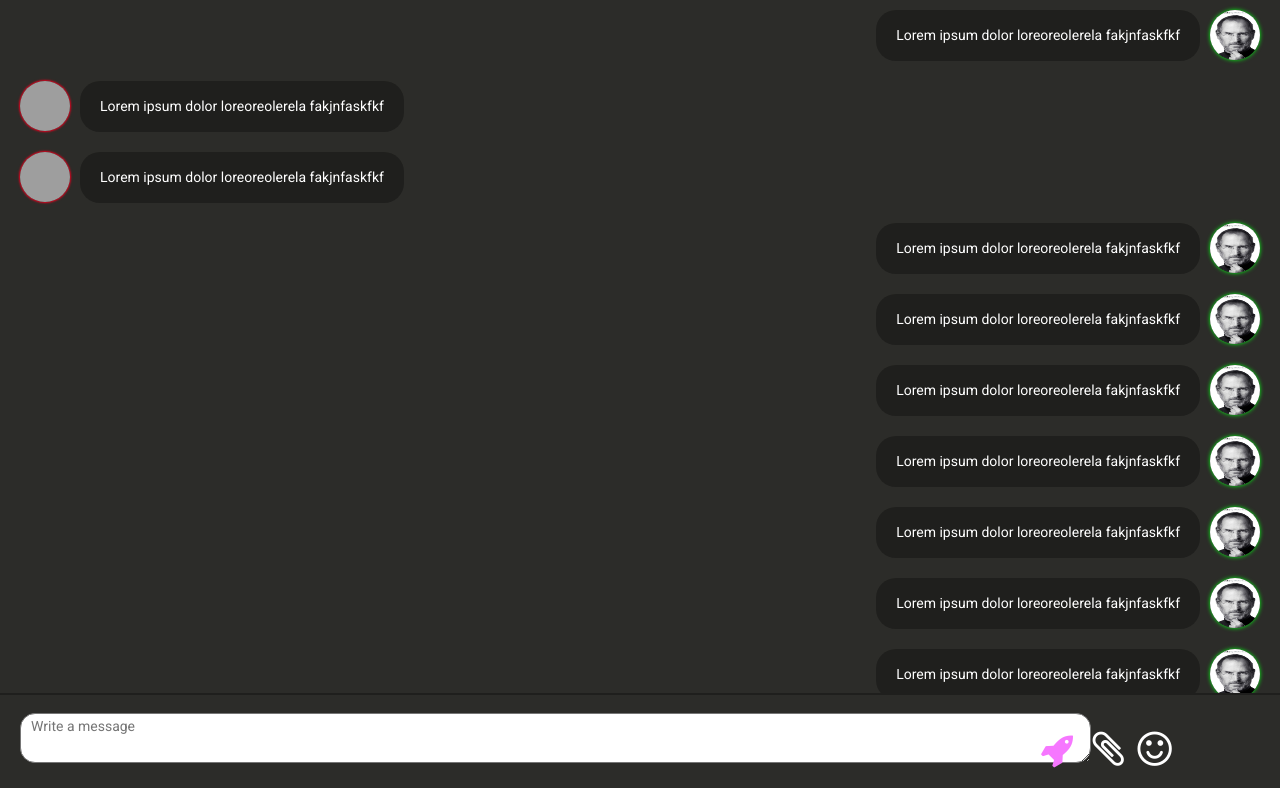
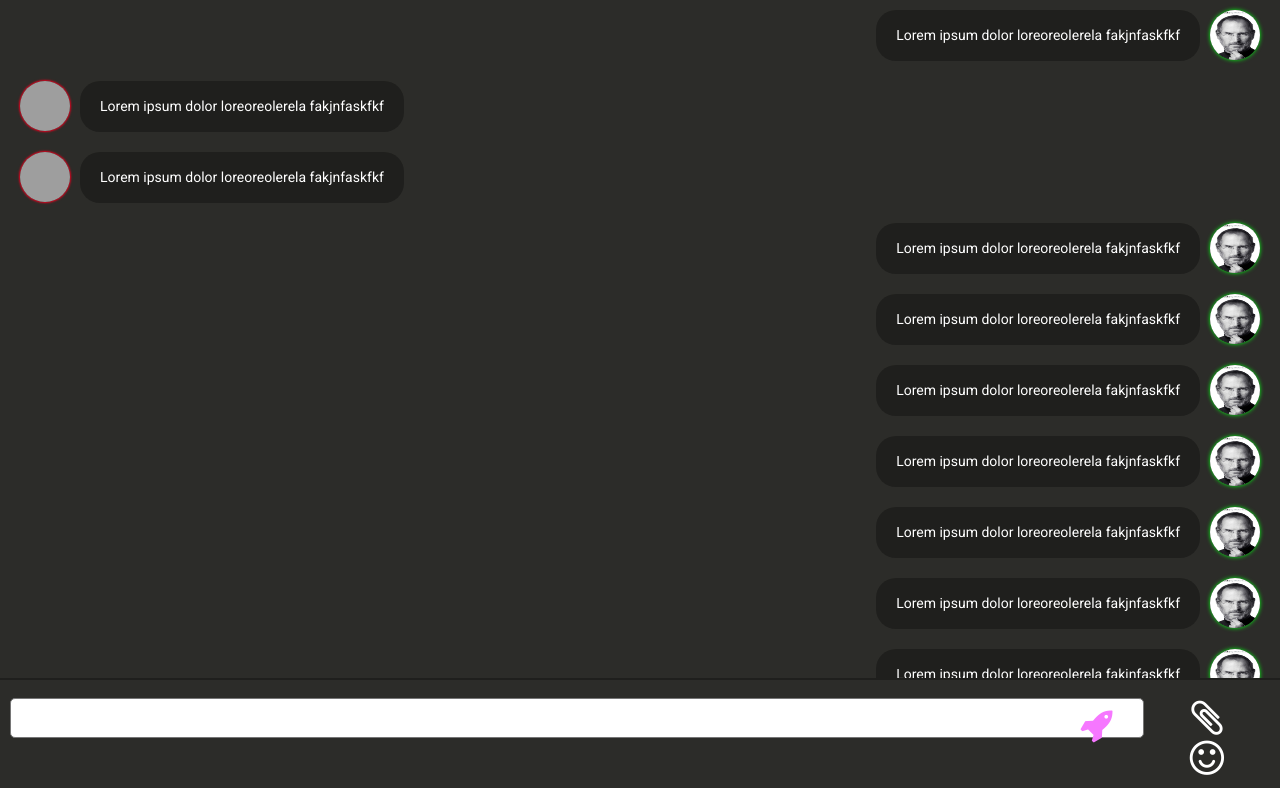
Before and after one commit to smallcolin/Users-chat, a website: page partials/Chat-section.html in a window 1280 px wide. Shown: the top 788 px of the page. Drawn offline with nearby package versions, Linux system fonts and the light colour scheme; files that its build step writes are made by us from their sources; grey boxes are pictures that could not be loaded.

Commit message:
Did som cleaning

```diff
--- a/assets/scss/_main.scss
+++ b/assets/scss/_main.scss
@@ -56,26 +56,30 @@ section.chatSection {
 		left: 0px;
 		border-bottom: solid 2px $primaryDividerColor;
 		background-color: $primaryBgColor;
-
-
+		.icon-wrapper {
+			width: 10%;
+			text-align: center;
+			a.fa {
+				margin-left: 15px;
+				margin-right: 15px;
+				&:hover {
+					text-decoration: none;
+				}
+			}
+		}
 		textarea {
-			width: 85%;
-			height: 50px;
-			border-radius: 15px;
+			resize: none;
+			width: 90%;
+			border-radius: 5px;
+			height: 40px;
+			padding-top: 7px;
+			padding-bottom: 7px;
 			padding-left: 10px;
-			margin-right: 10px;
-			margin-left: 10px;
-
+			overflow-x: auto;
 		}
 		a {
 			font-size: 40px;
 			color: white;
-		}
-
-		.icon {
-			padding-top: -70px;
-			display: inline-block;
-			margin-left: 10px;
 		}
 
 		button {
--- a/partials/Chat-section.html
+++ b/partials/Chat-section.html
@@ -21,14 +21,13 @@
 			<ng-form novalidate>
 				<div class="row PMSection">
 					<div class="col-xs-12 ">
-							<textarea name="SendPM" placeholder="Write a message" rows="1"></textarea>
-							<button type="submit"><i class="fa fa-rocket" aria-hidden="true"></i></button>
-							<div class="icon">
-							<a href="#"><i class="fa fa-paperclip" aria-hidden="true"></i></a>
-							</div>
-							<div class="icon">
-							<a href="#"><i class="fa fa-smile-o" aria-hidden="true"></i></a>
-							</div>
+						<textarea name="SendPM" placeholder="Write a message..." rows="2">
+						</textarea><button type="submit" class="fa fa-rocket"></button>
+
+						<div class="icon-wrapper pull-right">
+							<a href="#" class="fa fa-paperclip"></a>
+							<a href="#" class="fa fa-smile-o"></a>
+						</div>
 					</div>
 				</div>
 			</ng-form>
```
